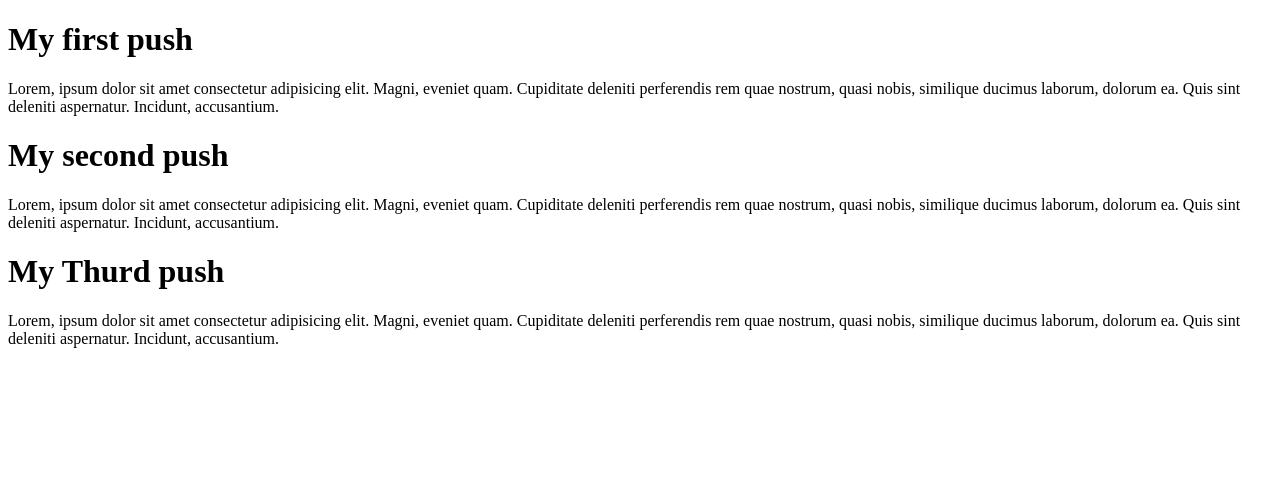
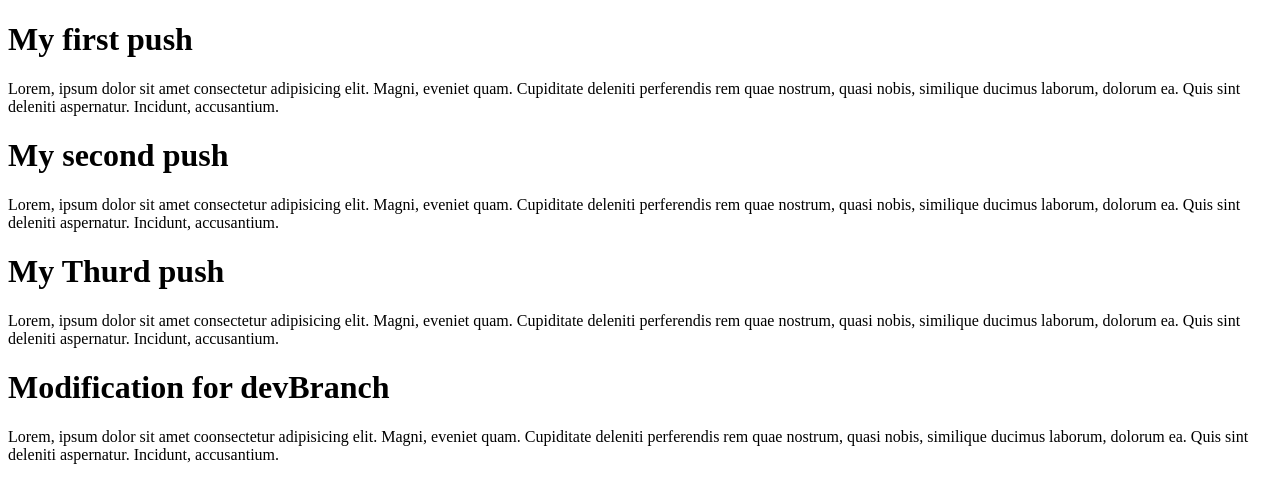
Before and after one commit to fatoudev2022/FirstGitHubProject, a plain HTML site: page index.html in a window 1280 px wide. Drawn offline with Linux system fonts and the light colour scheme.

Commit message:
mdifiaction

```diff
--- a/index.html
+++ b/index.html
@@ -19,4 +19,9 @@
     <p>Lorem, ipsum dolor sit amet consectetur adipisicing elit. Magni, eveniet quam.
          Cupiditate deleniti perferendis rem quae nostrum, quasi nobis, similique ducimus laborum, dolorum ea. Quis sint deleniti aspernatur. Incidunt, accusantium.</p>
         </body>
+
+        <h1>Modification for devBranch</h1>
+    <p>Lorem, ipsum dolor sit amet coonsectetur adipisicing elit. Magni, eveniet quam.
+         Cupiditate deleniti perferendis rem quae nostrum, quasi nobis, similique ducimus laborum, dolorum ea. Quis sint deleniti aspernatur. Incidunt, accusantium.</p>
+        </body>
 </html>
```
